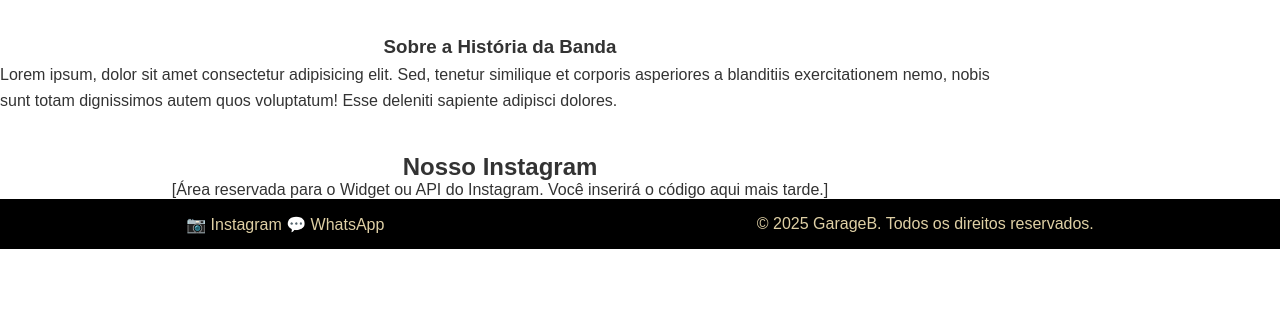
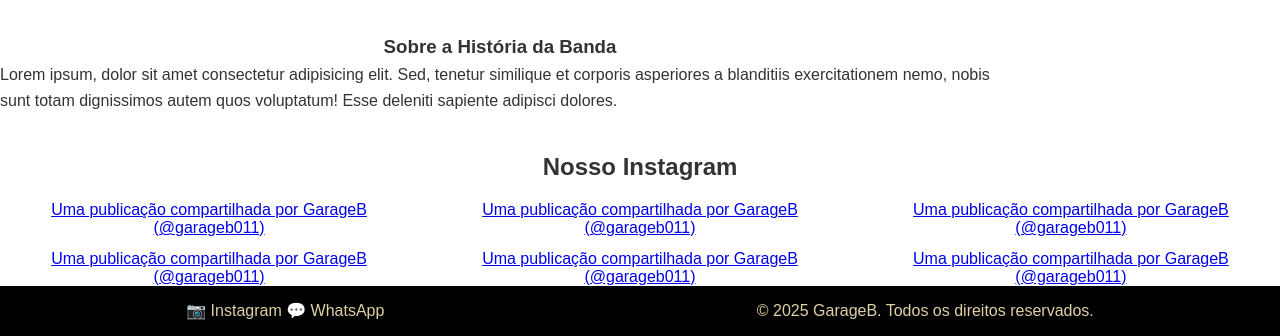
Before and after one commit to Emerson-FullStackSenacPenha/GarageB, a plain HTML site: page index.html in a window 1280 px wide. Shown: the part 710-1046 px from the top of the page. Before the commit the page ends 959 px from the top, so only its background shows below. Drawn offline with Linux system fonts and the light colour scheme; a script that the page names is missing.

Commit message:
Api do instagram

```diff
--- a/css/index.css
+++ b/css/index.css
@@ -172,6 +172,30 @@ body {
     line-height: 1.6;
 }
 
+
+.instagram-feed {
+
+
+            text-align: center;
+            display: flex;
+            flex-direction: column;
+            gap: 20px;
+            align-items: center;
+
+        }
+
+        .instagram-gallery {
+            display: grid;
+            grid-template-columns: repeat(3, 1fr);
+            gap: 1vw;
+        }
+
+        .instagram-gallery blockquote {
+
+             max-width: 100% !important;
+             min-width: 0 !important;
+        }
+
 footer {
 
     background-color: black;
--- a/index.html
+++ b/index.html
@@ -77,7 +77,7 @@
                 <a href="https://www.instagram.com/rodrigo.arcoverde/">
 
                     <img class="foto_integrantes" src="img/bass.jpg" alt="foto do baixista">
-                <figcaption>Chicó</figcaption>
+                    <figcaption>Chicó</figcaption>
 
                 </a>
 
@@ -88,7 +88,7 @@
                 <a href="https://www.instagram.com/ratodelio/">
 
                     <img class="foto_integrantes" src="img/vocal" alt="foto do vocalista">
-                <figcaption>Roger</figcaption>
+                    <figcaption>Roger</figcaption>
 
                 </a>
 
@@ -99,7 +99,7 @@
                 <a href="https://www.instagram.com/e.andradeperfil/">
 
                     <img class="foto_integrantes" src="img/batera.png" alt="foto do vocalista">
-                <figcaption>Jerms</figcaption>
+                    <figcaption>Jerms</figcaption>
 
                 </a>
 
@@ -110,7 +110,7 @@
                 <a href="https://www.instagram.com/eduardo_figueiro/">
 
                     <img class="foto_integrantes" src="img/guitar.png" alt="foto do Guitarrista">
-                <figcaption>Edu</figcaption>
+                    <figcaption>Edu</figcaption>
 
                 </a>
 
@@ -132,12 +132,91 @@
 
     <!-- Api Instagram -->
     <section id="insta" class="instagram-feed">
-        <div class="container">
-            <h2>Nosso Instagram</h2>
-            <div class="instagram-placeholder">
-                [Área reservada para o Widget ou API do Instagram. Você inserirá o código aqui mais tarde.]
+
+        <h2>Nosso Instagram</h2>
+
+        <div class="instagram-gallery">
+
+            <div class="post-item">
+                <blockquote class="instagram-media" data-instgrm-captioned
+                    data-instgrm-permalink="https://www.instagram.com/reel/DPv7yR7jZPr/?utm_source=ig_embed&amp;utm_campaign=loading"
+                    data-instgrm-version="14">
+                    <div>
+                        <a href="https://www.instagram.com/reel/DPv7yR7jZPr/?utm_source=ig_embed&amp;utm_campaign=loading"
+                            target="_blank">
+                            Uma publicação compartilhada por GarageB (@garageb011)
+                        </a>
+                    </div>
+                </blockquote>
             </div>
+
+            <div class="post-item">
+                <blockquote class="instagram-media" data-instgrm-captioned
+                    data-instgrm-permalink="https://www.instagram.com/reel/DOHFqTrj8Hr/?utm_source=ig_embed&amp;utm_campaign=loading"
+                    data-instgrm-version="14">
+                    <div>
+                        <a href="https://www.instagram.com/reel/DOHFqTrj8Hr/?utm_source=ig_embed&amp;utm_campaign=loading"
+                            target="_blank">
+                            Uma publicação compartilhada por GarageB (@garageb011)
+                        </a>
+                    </div>
+                </blockquote>
+            </div>
+
+            <div class="post-item">
+                <blockquote class="instagram-media" data-instgrm-captioned
+                    data-instgrm-permalink="https://www.instagram.com/reel/DGJVUwkSDC8/?utm_source=ig_embed&amp;utm_campaign=loading"
+                    data-instgrm-version="14">
+                    <div>
+                        <a href="https://www.instagram.com/reel/DGJVUwkSDC8/?utm_source=ig_embed&amp;utm_campaign=loading"
+                            target="_blank">
+                            Uma publicação compartilhada por GarageB (@garageb011)
+                        </a>
+                    </div>
+                </blockquote>
+            </div>
+
+            <div class="post-item">
+                <blockquote class="instagram-media" data-instgrm-captioned
+                    data-instgrm-permalink="https://www.instagram.com/reel/DBt-K9Jyctb/?utm_source=ig_embed&amp;utm_campaign=loading"
+                    data-instgrm-version="14">
+                    <div>
+                        <a href="https://www.instagram.com/reel/DBt-K9Jyctb/?utm_source=ig_embed&amp;utm_campaign=loading"
+                            target="_blank">
+                            Uma publicação compartilhada por GarageB (@garageb011)
+                        </a>
+                    </div>
+                </blockquote>
+            </div>
+
+            <div class="post-item">
+                <blockquote class="instagram-media" data-instgrm-captioned
+                    data-instgrm-permalink="https://www.instagram.com/reel/DOmIeIgkmSv/?utm_source=ig_embed&amp;utm_campaign=loading"
+                    data-instgrm-version="14">
+                    <div>
+                        <a href="https://www.instagram.com/reel/DOmIeIgkmSv/?utm_source=ig_embed&amp;utm_campaign=loading"
+                            target="_blank">
+                            Uma publicação compartilhada por GarageB (@garageb011)
+                        </a>
+                    </div>
+                </blockquote>
+            </div>
+
+            <div class="post-item">
+                <blockquote class="instagram-media" data-instgrm-captioned
+                    data-instgrm-permalink="https://www.instagram.com/reel/DKZ5XDLNDzI/?utm_source=ig_embed&amp;utm_campaign=loading"
+                    data-instgrm-version="14">
+                    <div>
+                        <a href="https://www.instagram.com/reel/DKZ5XDLNDzI/?utm_source=ig_embed&amp;utm_campaign=loading"
+                            target="_blank">
+                            Uma publicação compartilhada por GarageB (@garageb011)
+                        </a>
+                    </div>
+                </blockquote>
+            </div>
+
         </div>
+
     </section>
 
     <!-- Cabeçalho -->
@@ -150,6 +229,8 @@
         <p id="texto_rodape">&copy; 2025 GarageB. Todos os direitos reservados.</p>
 
     </footer>
+
+    <script async src="//www.instagram.com/embed.js"></script>
 
     <!-- Carrossel -->
     <script>
```
